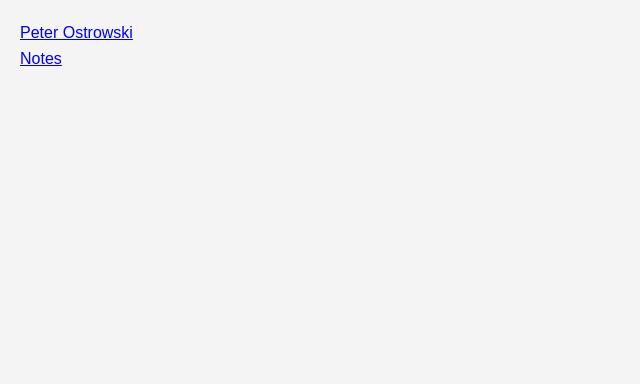
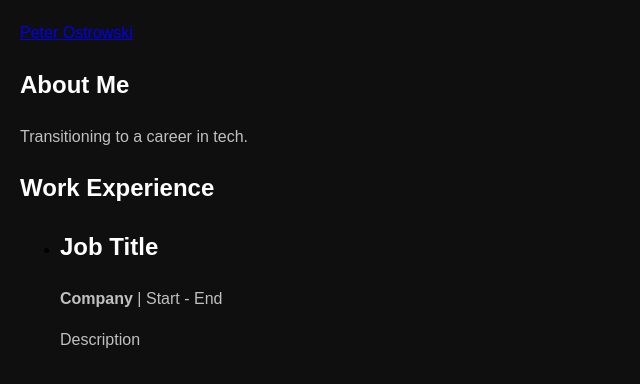
Before and after one commit to pqo98/pqo98.github.io, a plain HTML site: page index.html in a window 1280 px wide. Shown: the whole page, without its empty margins (0-640 px from the left). Drawn offline with Linux system fonts and the light colour scheme.

Commit message:
add About Me & Work Experience sections. Also made CSS color changes

```diff
--- a/index.html
+++ b/index.html
@@ -10,11 +10,31 @@
 
     <header class="header">
         <a href="#" class="logo">Peter Ostrowski</a>
+    </header>
 
-        <nav class="navbar">
-            <a href="#">Notes</a>
-        </nav>
-    </header>
+    <main>
+        <section id="about">
+            <h1>About Me</h1>
+            <p>Transitioning to a career in tech.</p>
+        </section>
+
+        <section id="work-experience">
+            <h1>Work Experience</h1>
+            <ul class="timeline">
+                <li>
+                    <h2>Job Title</h2>
+                    <p><strong>Company</strong> | Start - End</p>
+                    <p>Description</p>
+                </li>
+                <!-- repeat the above <li> for each role-->
+            </ul>
+        </section>
+
+
+
+    </main>
+
+
 
 </body>
 </html>
--- a/styles.css
+++ b/styles.css
@@ -5,13 +5,17 @@ body {
 	line-height: 1.6;
 	margin: 0;
 	padding: 20px;
-	background-color: #f4f4f4;
+	background-color: #0f0f10;
 }
 
 h1 {
-	color: #333;
+	color: #FFFFFF;
+}
+
+h2 {
+	color:#FFFFFF
 }
 
 p {
-	color: #666;
+	color: #C0C0C0;
 }
```
Also changed, not shown: 1 other file.
